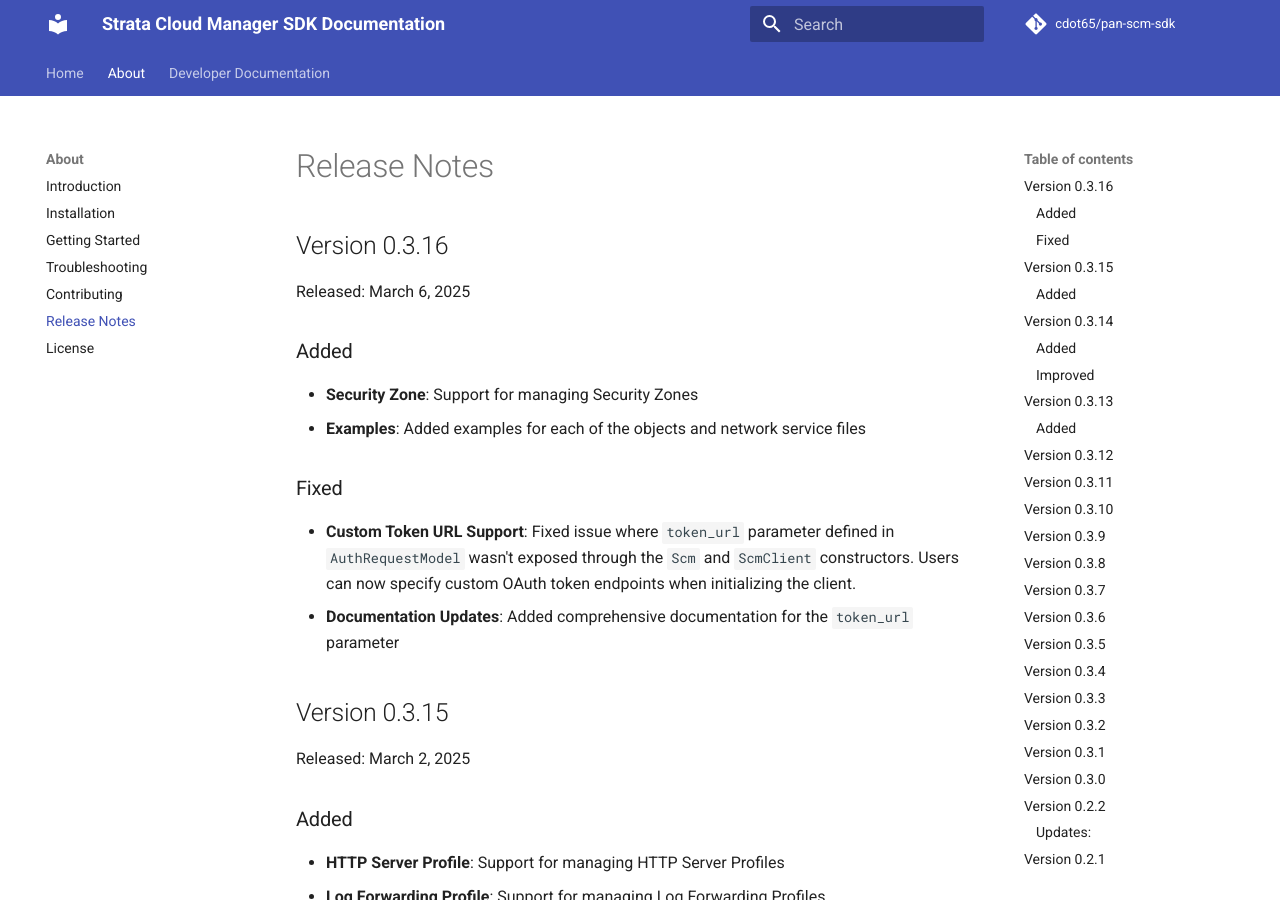
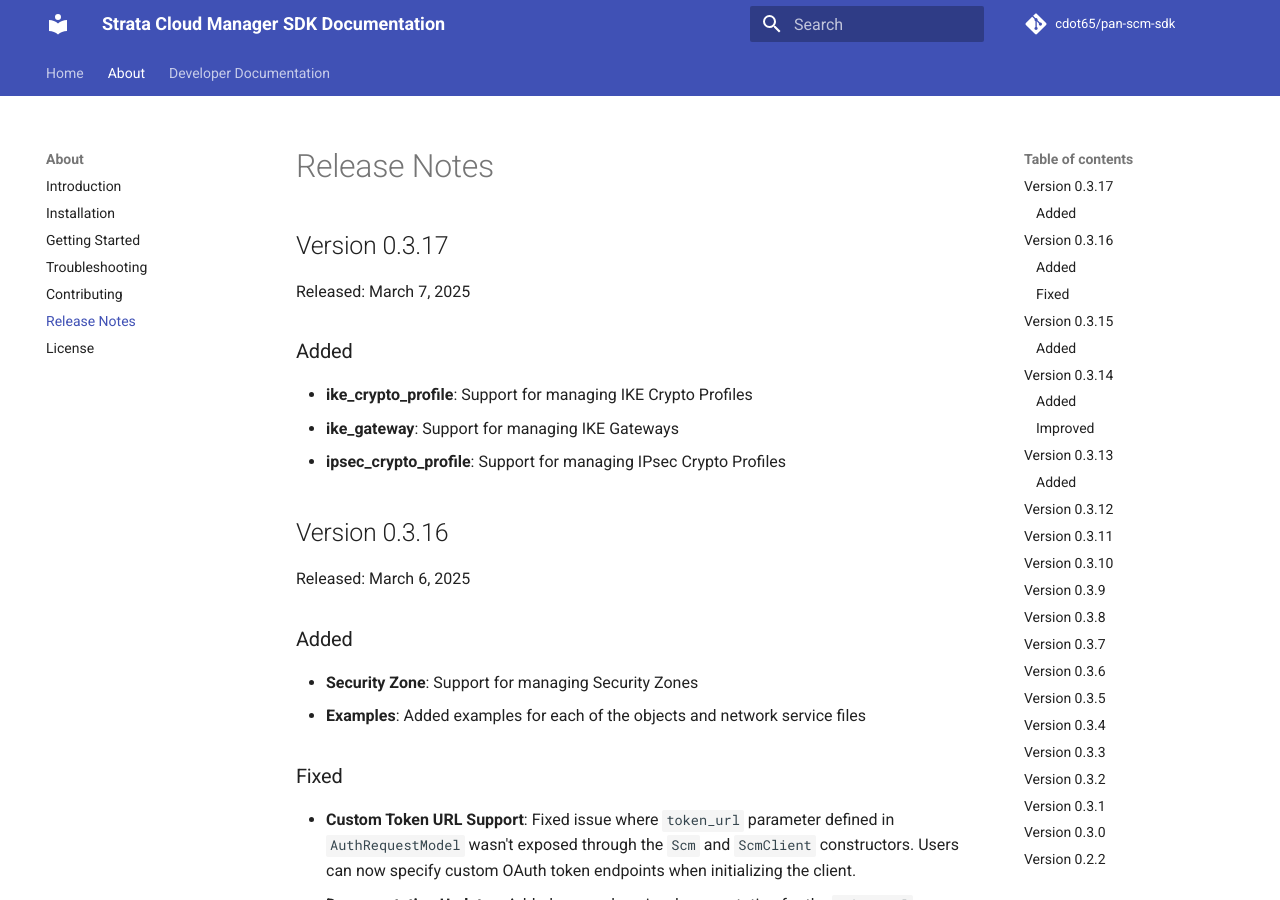
Before and after one commit to cdot65/pan-scm-sdk, an MkDocs documentation site: the page built from docs/about/release-notes.md, in a window 1280 px wide and 900 px high. Built offline with MkDocs 1.6.1 and Material for MkDocs 9.7.7, drawn with Linux system fonts in a browser that asks for light colours; comment, search, counter and statistics services are not loaded.

Commit message:
Add support for IKE and IPsec Crypto Profiles (#135)
This release introduces support for managing IKE Crypto Profiles, IKE Gateways, and IPsec Crypto Profiles. Updated the release notes and bumped the SDK version to 0.3.17.

```diff
--- a/docs/about/release-notes.md
+++ b/docs/about/release-notes.md
@@ -1,3 +1,12 @@
+## Version 0.3.17
+
+Released: March 7, 2025
+
+### Added
+- **ike_crypto_profile**: Support for managing IKE Crypto Profiles
+- **ike_gateway**: Support for managing IKE Gateways
+- **ipsec_crypto_profile**: Support for managing IPsec Crypto Profiles
+
 ## Version 0.3.16
 
 Released: March 6, 2025
--- a/pyproject.toml
+++ b/pyproject.toml
@@ -1,6 +1,6 @@
 [tool.poetry]
 name = "pan-scm-sdk"
-version = "0.3.16"
+version = "0.3.17"
 description = "Python SDK for Palo Alto Networks Strata Cloud Manager."
 authors = ["Calvin Remsburg <calvin@cdot.io>"]
 license = "Apache 2.0"
```
